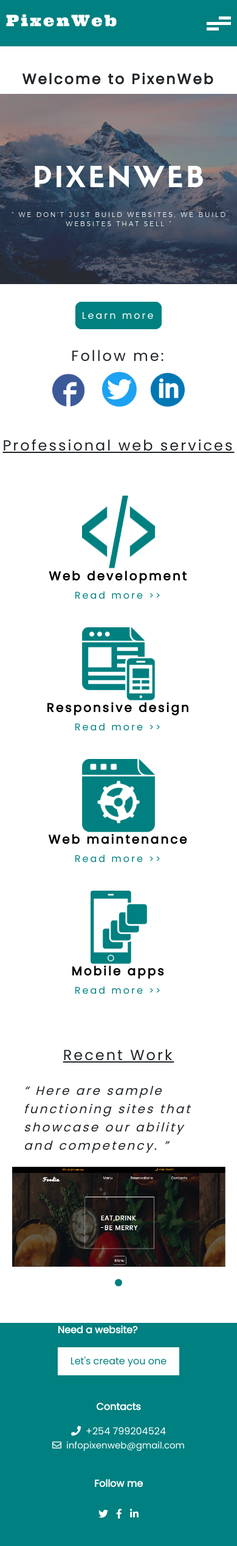
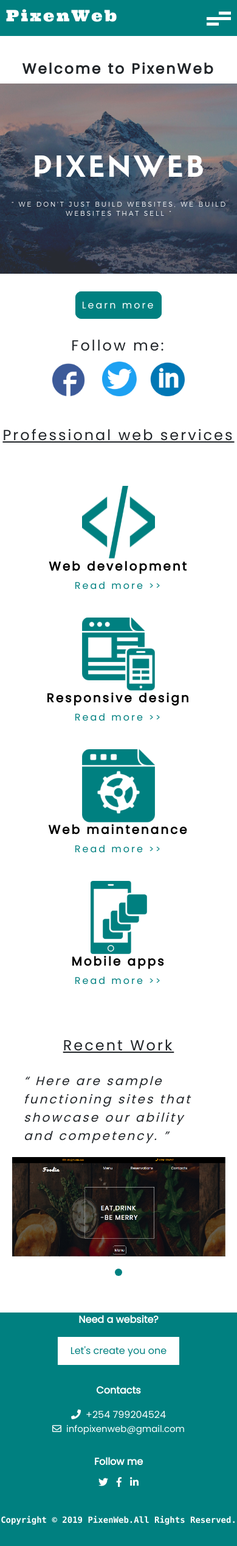
Before and after one commit to drogon98/mysite, a Django app: page / in a window 390 px wide. Shown: the whole page at 61% size. Run offline with Django 3.2, Linux system fonts and the light colour scheme; parts of the project's set-up code (start-up, migrations or seed data) failed here and were passed over; some libraries are stand-ins or nearby versions.

Commit message:
minor changes

```diff
--- a/home/views.py
+++ b/home/views.py
@@ -33,7 +33,7 @@ def contact(request):
             return redirect("readmore")
     else:
         form = DetailsForm()
-        context = {"title": "read more", "form": form}
+        context = {"title": "contact", "form": form}
         return render(request, "home/read-more.html", context)
 
 
--- a/static/main.css
+++ b/static/main.css
@@ -325,9 +325,17 @@ a:hover{
 footer{
 	background-color:#008080;
 	display: flex;
+	flex-direction: column;
+	/* padding:0px 150px;
+	align-items: center;  */
+}
+
+.footer-container{
+	display: flex;
 	flex-direction: row;
-	padding:0px 150px;
+	padding: 0px 150px;
 	align-items: center;
+	width:100%;
 }
 
 #vline{
@@ -368,11 +376,15 @@ footer{
 	color:#fff;
 }
 
+.follow p{
+	margin-bottom:0px;
+}
+
 #icons{
 	display: flex;
 	flex-direction: row;
 	justify-content: space-around;
-	margin-top: 20px;
+	margin-top: 15px;
 }
 
 #title-s{
@@ -381,6 +393,11 @@ footer{
 
 footer div p{
 	font-weight: bolder;
+}
+
+.footer-copyright{
+	/* color:#fff; */
+	margin-top:20px;
 }
 
 
@@ -468,9 +485,16 @@ footer div p{
 	footer{
 		background-color:#008080;
 		display: flex;
+		flex-direction: column;
+		align-items: center;
+	}
+
+	.footer-container{
+		display: flex;
 		flex-direction: row;
-		padding:0px 20px;
+		padding: 0px 20px;
 		align-items: center;
+		width:100%;
 	}
 
 }
@@ -682,8 +706,12 @@ footer div p{
 		justify-content: space-around;
 	}
 
-	footer div{
-		margin-bottom: 40px;
+	.footer-container div{
+		margin-bottom: 30px;
+	}
+
+	.footer-container .contacts{
+		margin-bottom: 0px;
 	}
 
 	#vline{
@@ -692,14 +720,26 @@ footer div p{
 
 	.email{
 		font-size: 15px;
+		margin-bottom: 0px;
 	}
 
-	footer div:last-child{
-		margin-bottom: 0px;
+	.footer-container{
+		display: flex;
+		flex-direction: column;
+		/* padding: 0px 150px; */
+		/* align-items: center; */
+		width:100%;
+		height:330px;
+	}
+
+	.footer-copyright{
+		margin-top: 0px;
 	}
 
 	#icons{
 		margin-top: 5px;
+		margin-bottom: 0px;
+		height:30px;
 	}
 
 	#title-s{
--- a/templates/base.html
+++ b/templates/base.html
@@ -39,8 +39,9 @@
 		{% endblock %}
 	</main>
 	<footer style="flex-shrink: 0;">
+		<div class="footer-container">
 			<div class="cta">
-			<p>Need a website?</p>
+				<p style="text-align: center;">Need a website?</p>
 				<a id="cta-button" href="{% url 'contact' %}" title="cta">Let's create you one</a>
 			</div>
 			<div id="vline"></div>
@@ -56,11 +57,16 @@
 				<div id="icons">
 					<div class="twitter"><a href="#" title="twitter"><span class="fab fa-twitter"
 								style="color: #fff;"></span></a></div>
-				<div class="facebook"><a href="#" title="facebook"><span class="fab fa-facebook-f"
+					<div class="facebook"><a href="https://www.facebook.com/thepixenweb/?modal=admin_todo_tour"
+							target="_blank" title="facebook"><span class="fab fa-facebook-f"
 								style="color: #fff;"></span></a></div>
 					<div class="linkedin"><a href="#" title="linkedin"><span class="fab fa-linkedin-in"
 								style="color: #fff;"></span></a></div>
 				</div>
+			</div>
+		</div>
+		<div class="footer-copyright">
+			<pre><p style="text-align: center; color:#fff;font-family: inherit;">Copyright &copy 2019 PixenWeb.All Rights Reserved.</p></pre>
 		</div>
 	</footer>
 	<script type="text/javascript" src="{% static 'main.js' %}"></script>
--- a/templates/home/home.html
+++ b/templates/home/home.html
@@ -21,7 +21,8 @@
 	</div>
 	<h4 style="margin-top: 40px;">Follow me:</h4>
 	<div class="social-icons">
-		<a href="#" title="Facebook"><img src="{% static 'fb.png' %}"></a>
+		<a href="https://www.facebook.com/thepixenweb/?modal=admin_todo_tour" target="_blank" title="Facebook"><img
+				src="{% static 'fb.png' %}"></a>
 		<a href="#" title="Twitter"><img src="{% static 'twitter.png' %}"></a>
 		<a href="#" title="LinkedIn"><img src="{% static 'in.png' %}"></a>
 	</div>
```
Lines whose indentation alone changed are shown as unchanged.
